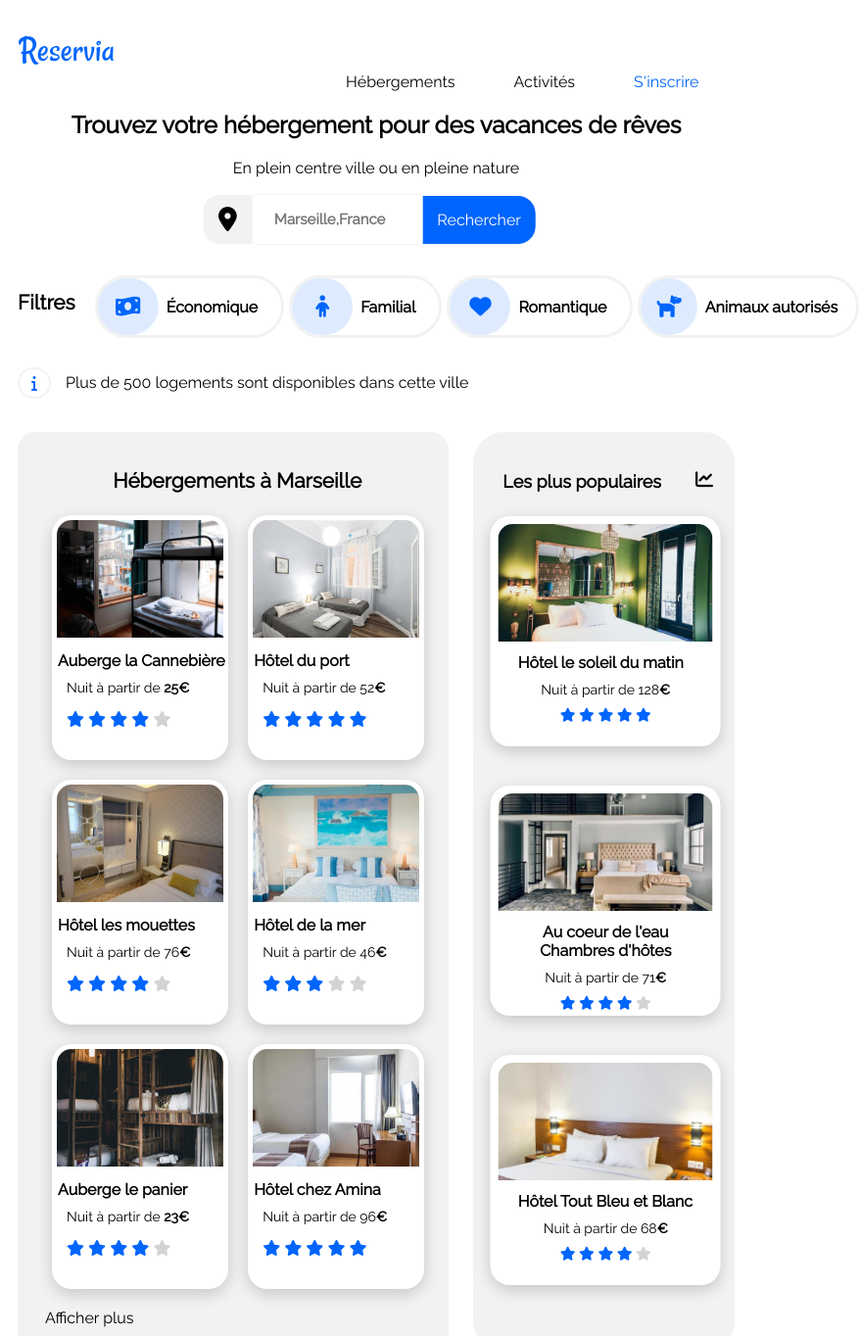
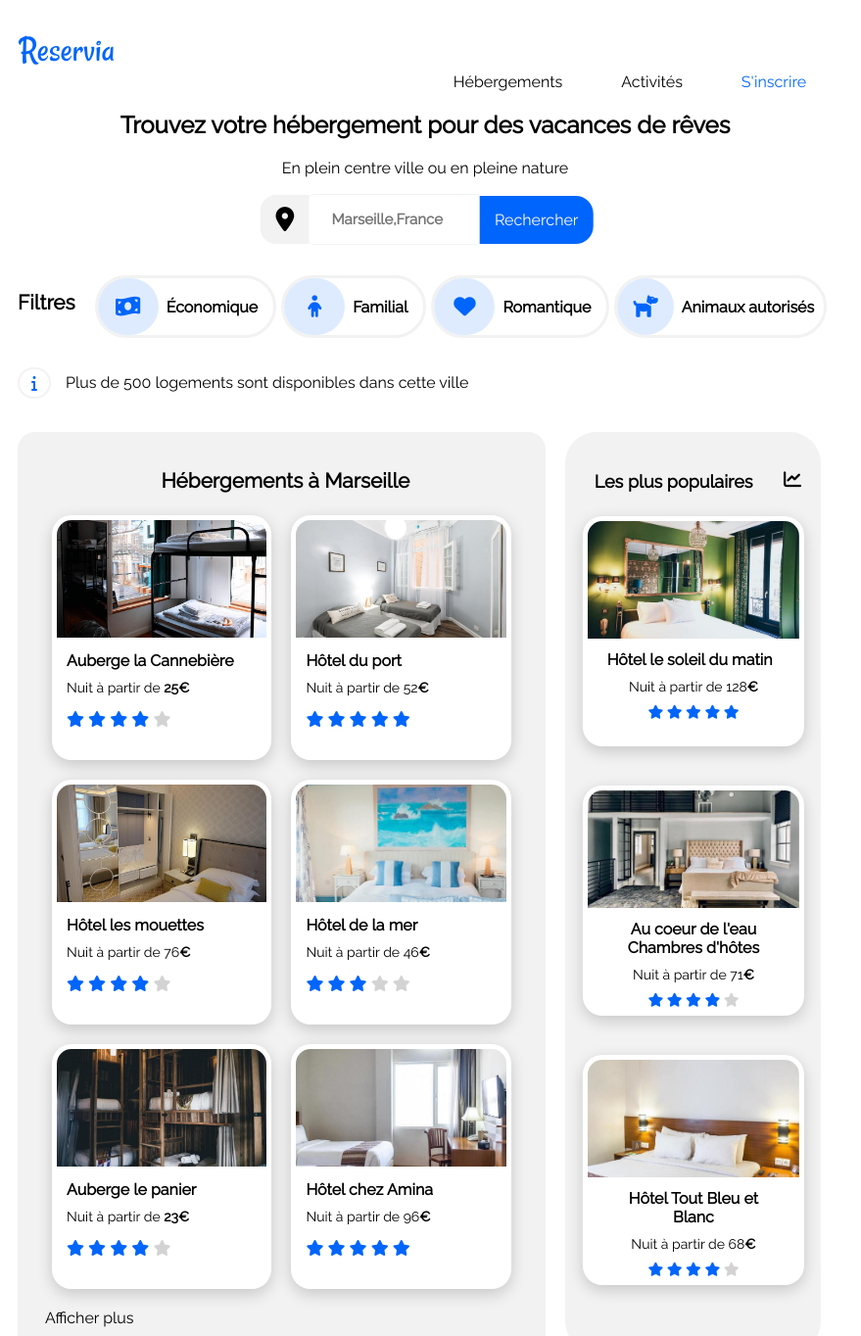
Before and after one commit to AudreyKukfisz/2_03082021, a plain HTML site: page index.html in a window 768 px wide. Shown: the top 1364 px of the page at 98% size, 879 px wide, since content can reach past the window. Drawn offline with Linux system fonts and the light colour scheme.

Commit message:
finitions

```diff
--- a/style.css
+++ b/style.css
@@ -583,6 +583,8 @@ header ul li {
   font-size: 14px;
 }
 
+/*Populaires*/
+
 .hotelpop {
   width: 95%;
   padding: 5px;
@@ -593,9 +595,6 @@ header ul li {
 .hotelpop p{
   margin-top: 20px;
 }
-
-
-
 
 
 /*Populaires*/
@@ -617,9 +616,6 @@ header ul li {
   display: flex;
 }
 
-  .etoilespop{
-    display: flex;
-  }
 
 /*Activités*/
 .containerActivites {
@@ -687,55 +683,64 @@ header ul li {
 {
 
 /*Recherhes*/
+.contenunav{
+  margin-right: -10%;
+}
 
 .Tit{
   text-align: center;
-  margin-bottom: 15px;
+  margin-right: -100px;
 }
 
 .logosearch {
   position: relative;
-  left: 52%;
+  left: 60%;
   transform: translateX(-50%);
   margin-bottom: 5px;
   margin-top: -15px;
 }
 
+/*Filtres*/
+.titre{
+  padding-right: 1em;
+}
+
+.filtres{
+  margin-right: 30px;
+}
 .barreFiltre {
     width: 30%;
     margin: 10px 5px 0 0;
   }
 
+/*Information*/
   .info {
     align-items: center;
     position: relative;
   }
 
+/*Hébergements et Pop*/
+  .hebergementetpop{
+     width: 112%;
+      margin: 25px 0 50px;
+      display: flex;
+    }
 
-  .titresection1{
-    font-size: 18px;
-    font-weight: bold;
-    margin-top: 40px;
-  }
-
+/*Hébergements*/
   .titresection {
-    text-align: center;
-    padding-bottom: 5px;
-  }
-
+  text-align: center;
+  padding-bottom: 5px;
+}
   #Hebergements {
     height: 900px;
-    left: 15%;
-  left: 15%;
-    left: 15%;
     margin-bottom: 20px;
     border-radius: 18px;
+    margin: 0 20px 0 0;
   }
 
   .hotel h3{
     font-size: 16px;
     margin-block: 10px;
-    margin-left: 1px;
     width: max-content;
   }
 
@@ -750,18 +755,18 @@ header ul li {
   .hotel{
     width: 45%;
     height: 250px;
-    font-size: 16px;
     margin-left: 15px;
   }
 
-  .herbegementetpop{
-    margin: 25px 0 50px;
-    display: flex;
-  }
-
+/*Hébergements Populaires*/
+  .titresection1{
+    font-size: 18px;
+    font-weight: bold;
+    margin-top: 40px;
+}
   #pluspopulaires {
     height: 940px;
-    width: 32%;
+    width: 25%;
   }
 
   .hebergementspop {
@@ -773,10 +778,8 @@ header ul li {
   .hotelpop{
     width: 150%;
     height: 235px;
-    padding: 8px;
+    padding: 5px;
     margin: 0 0 40px 0;
-    font-size: 14px;
-  font-size: 14px;
     font-size: 14px;
   }
 
@@ -811,7 +814,7 @@ header ul li {
 }
 
 .fa-chart-line:before {
-    right: 40px;
+    right: -50px;
     color: black;
 }
 
@@ -822,11 +825,19 @@ header ul li {
 
 /*Acticités*/
 
+.containerActivites{
+  margin-right: -80px;
+}
+
 .nomactivite{
   padding: 0px 15px 20px;
 }
 
 /*Footer*/
+
+footer{
+  transform: translate(5%);
+}
 
 .interieurblockFooter{
   width: 100%;
```
